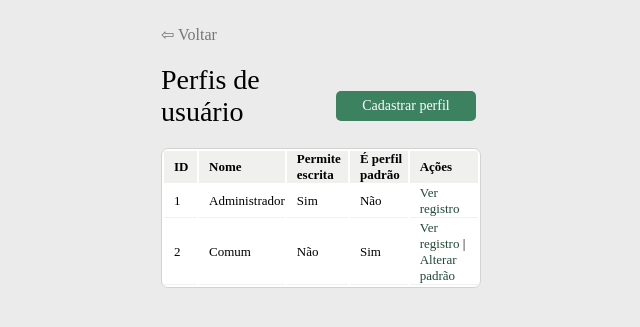
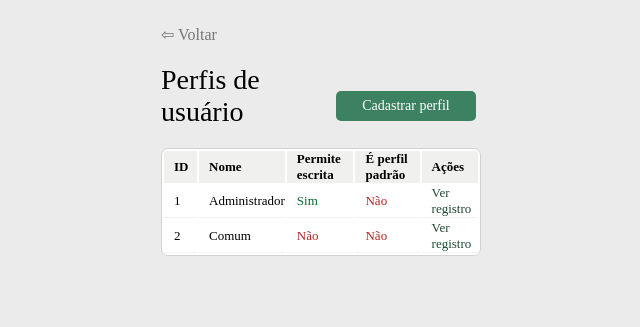
Before and after one commit to danielidallavecchia/biblioteca, a Rails app: page /usuario_perfis in a window 1280 px wide. Shown: the part 129-456 px from the top of the page, without its empty margins (319-959 px from the left). Run offline with Rails 7, Linux system fonts and the light colour scheme; the visitor is signed in with stand-in values (Sample User, id 1); data comes from the database, SQL or seed files in the repository; style sheets or scripts are compiled from the project's sources; parts of the project's set-up code (start-up, migrations or seed data) failed here and were passed over; some libraries are stand-ins or nearby versions.

Commit message:
feat: Personaliza classe de texto em index usuario_perfis

```diff
--- a/app/views/usuario_perfis/index.html.erb
+++ b/app/views/usuario_perfis/index.html.erb
@@ -33,12 +33,24 @@
                         <tr>
                             <td><%= usuario_perfil.id %></td>
                             <td><%= usuario_perfil.nome %> </td>
-                            <td><%= usuario_perfil.pode_escrever ? "Sim" : "Não" %></td>
-                            <td><%= @usuario_perfil_padrao.id == usuario_perfil.id ? "Sim" : "Não" %> </td>
+                            <td>
+                                <% if usuario_perfil.pode_escrever %>
+                                    <span class="usuario-perfil-sim">Sim</span>
+                                <% else %>
+                                    <span class="usuario-perfil-nao">Não</span>
+                                <% end %>
+                            </td>
+                            <td>
+                                <% if @usuario_perfil_id_padrao == usuario_perfil.id %>
+                                    <span class="usuario-perfil-sim">Sim</span>
+                                <% else %>
+                                    <span class="usuario-perfil-nao">Não</span>
+                                <% end %>
+                            </td>
                             <td>
                                 <%= link_to "Ver registro", usuario_perfil_path(usuario_perfil), class: "tabela-botao-acao" %>
 
-                                <% if @usuario_perfil_padrao.id == usuario_perfil.id %>
+                                <% if session[:usuario_id] == 1 && @usuario_perfil_id_padrao == usuario_perfil.id %>
                                     | <%= link_to "Alterar padrão", altera_padrao_usuario_perfil_path, class: "tabela-botao-acao" %>
                                 <% end %>
                             </td>
```
